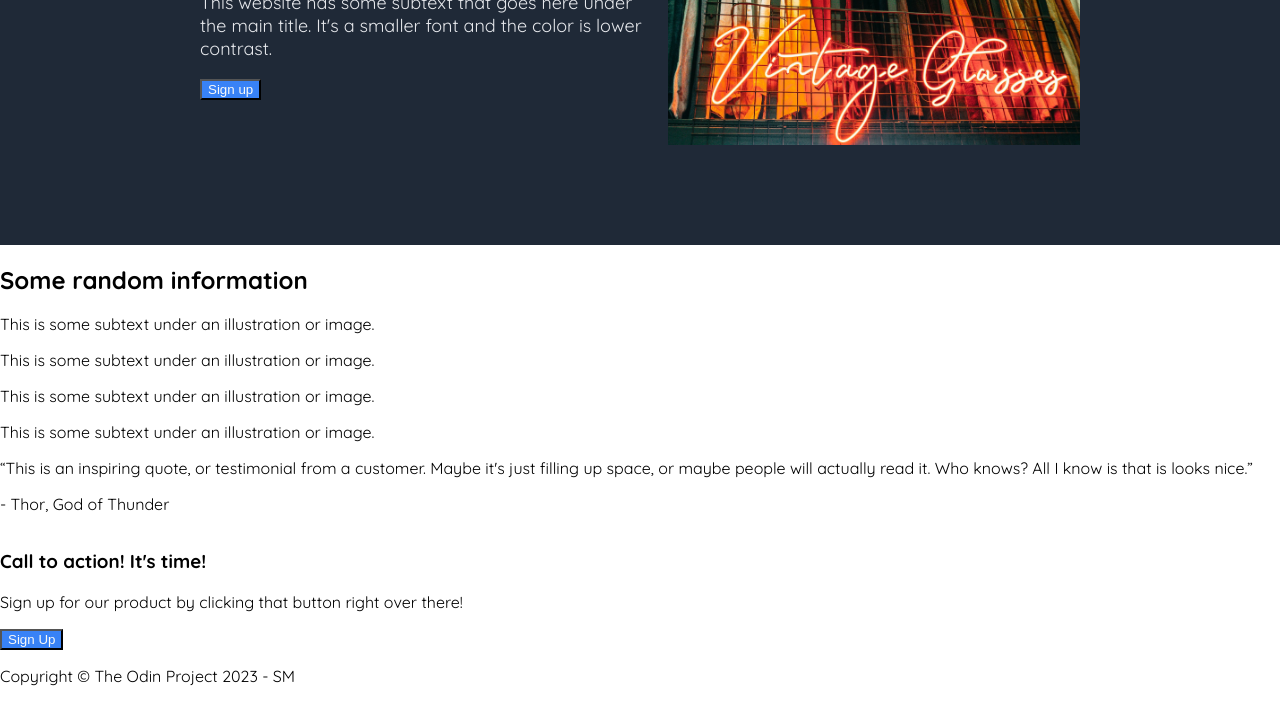
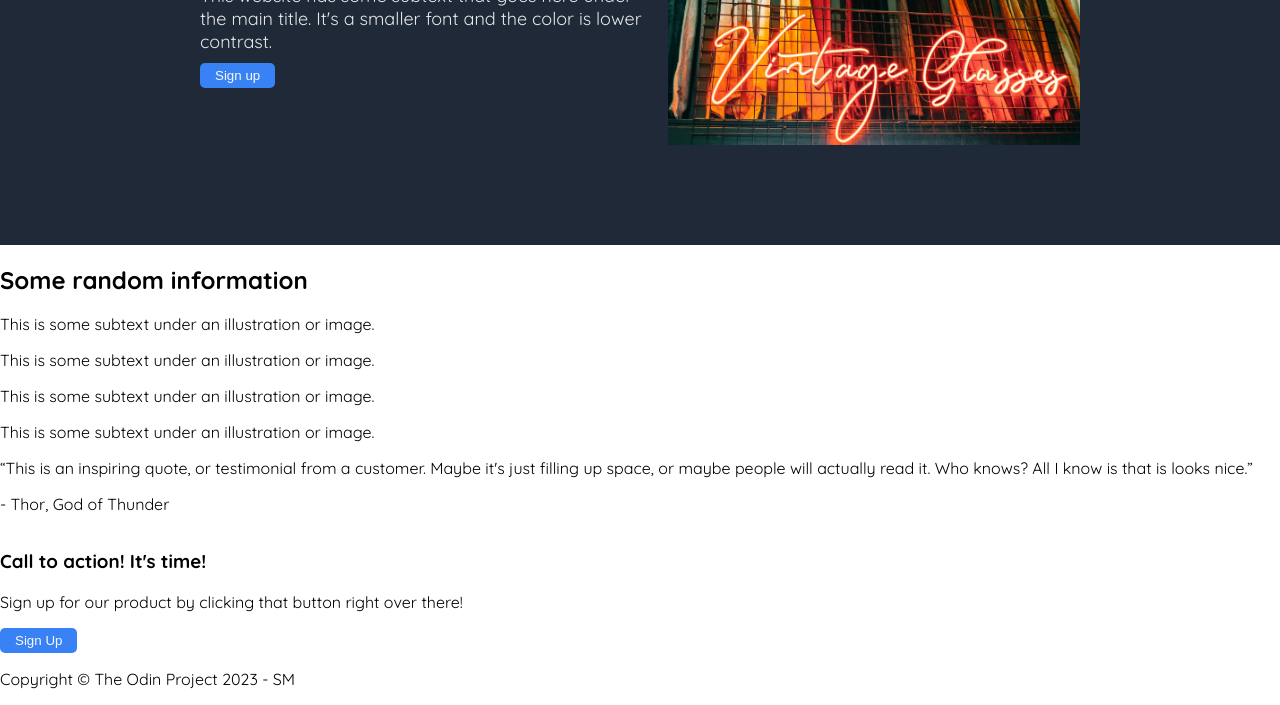
Before and after one commit to SolomonM23/odin-landing-page, a plain HTML site: page index.html in a window 1280 px wide. Shown: the part 286-991 px from the top of the page. Drawn offline with nearby package versions, Linux system fonts and the light colour scheme.

Commit message:
button padding and radius, header p margin

```diff
--- a/styles.css
+++ b/styles.css
@@ -22,6 +22,9 @@ body {
 button {
     background-color: var(--button);
     color: var(--main-font);
+    border: none;
+    border-radius: 5px;
+    padding: 5px 15px;
 }
 
 /* Hero section */
@@ -73,6 +76,7 @@ h1 {
 .content p {
     font-size: 18px;
     color: var(--secondary-text);
+    margin: 0 0 10px;
 }
 
 .content-image {
```
